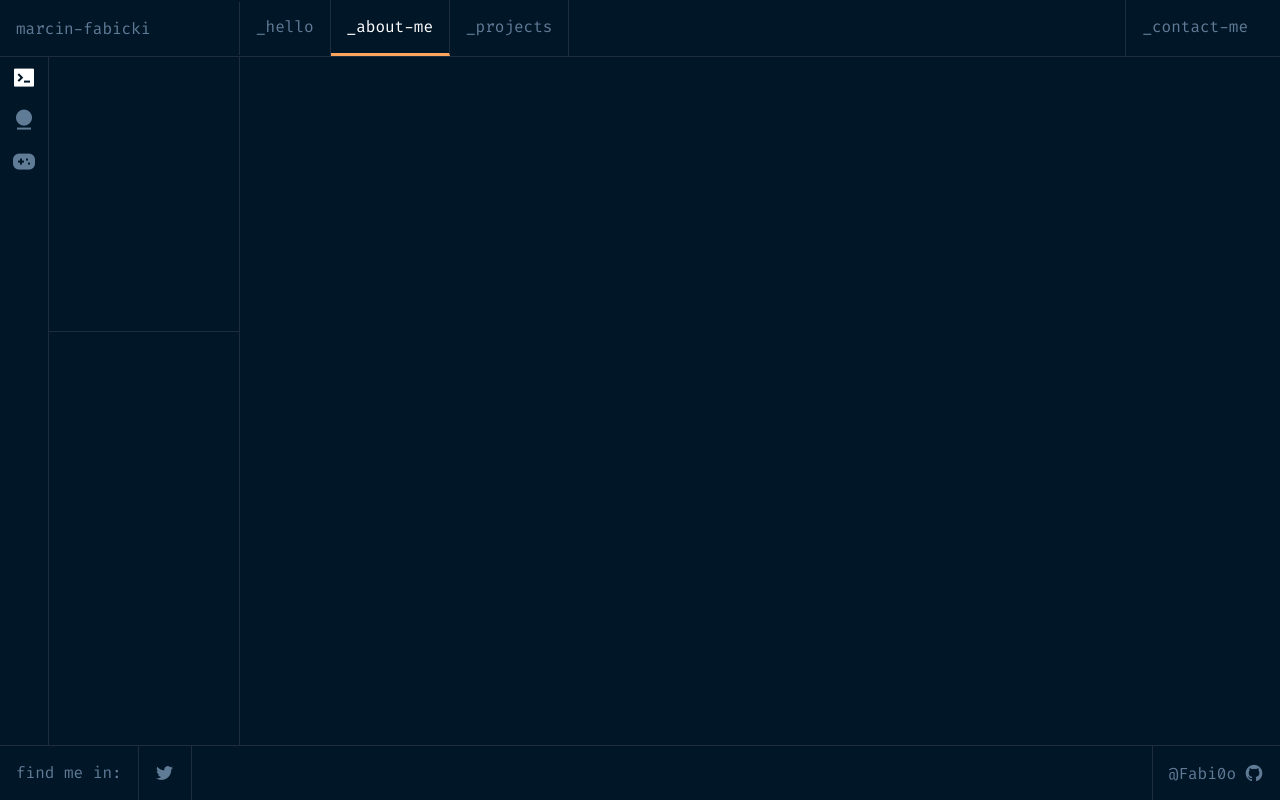
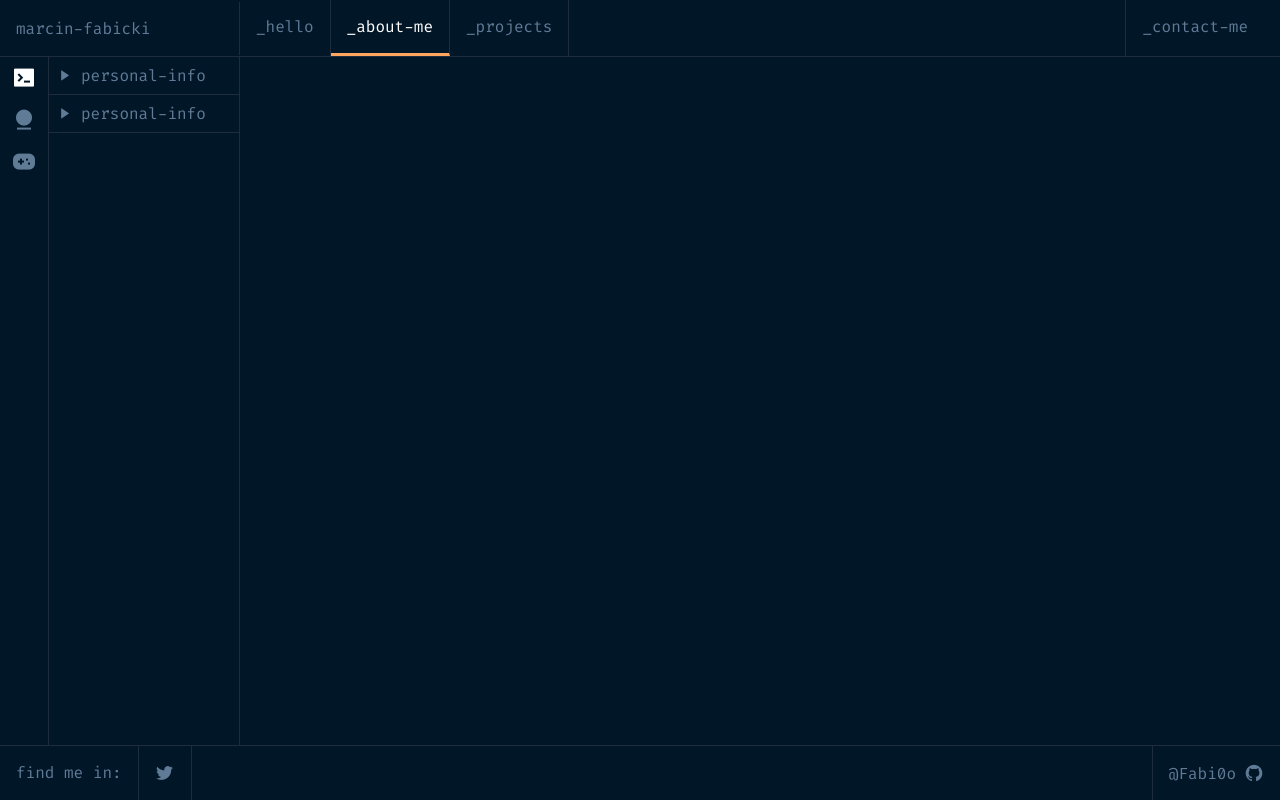
Before and after one commit to Fabi0o/portfolio, a Next.js app: page /about in a window 1280 px wide. Built offline with nearby package versions, Linux system fonts and the light colour scheme.

Commit message:
add design for dropdown header and change display of content on aboutme page

```diff
--- a/components/AboutMeMenu.tsx
+++ b/components/AboutMeMenu.tsx
@@ -1,6 +1,7 @@
 import styles from "@/styles/AboutMeMenu.module.scss";
 import { Info, InfoProps } from "@/types/Info";
 import { useEffect } from "react";
+import DropdownInfo from "./DropdownInfo";
 
 const AboutMeMenu: React.FC<InfoProps> = ({ currentInfo, setCurrentInfo }) => {
   useEffect(() => {
@@ -35,8 +36,10 @@ const AboutMeMenu: React.FC<InfoProps> = ({ currentInfo, setCurrentInfo }) => {
         <i onClick={handleClick} id="hobbyInfo" className="ri-gamepad-fill"></i>
       </div>
 
-      <div className={styles.topContent}></div>
-      <div className={styles.bottomContent}></div>
+      <div className={styles.content}>
+        <DropdownInfo />
+        <DropdownInfo />
+      </div>
     </div>
   );
 };
--- /dev/null
+++ b/components/DropdownInfo.tsx
@@ -0,0 +1,14 @@
+import styles from "@/styles/DropdownInfo.module.scss";
+
+const DropdownInfo = () => {
+  return (
+    <div className={styles.container}>
+      <div className={styles.header}>
+        <i className="ri-play-fill"></i>personal-info
+      </div>
+      <div className={styles.body}></div>
+    </div>
+  );
+};
+
+export default DropdownInfo;
--- a/styles/AboutMeMenu.module.scss
+++ b/styles/AboutMeMenu.module.scss
@@ -3,7 +3,6 @@
 .container {
   display: grid;
   grid-template-columns: 3rem auto;
-  grid-template-rows: 2fr 3fr;
 }
 
 .menu {
@@ -26,13 +25,8 @@
   color: $secondary-color-white;
 }
 
-.topContent,
-.bottomContent {
+.content {
   border-color: $lines-color;
   border-style: solid;
   border-width: 0px 1px;
 }
-
-.topContent {
-  border-bottom: 1px solid $lines-color;
-}
--- /dev/null
+++ b/styles/DropdownInfo.module.scss
@@ -0,0 +1,14 @@
+@import "./colors.module";
+
+.container {
+  display: flex;
+  flex-direction: column;
+}
+
+.header {
+  align-items: center;
+  border-bottom: 1px solid $lines-color;
+  display: flex;
+  gap: 0.5rem;
+  padding: 0.5rem;
+}
```
